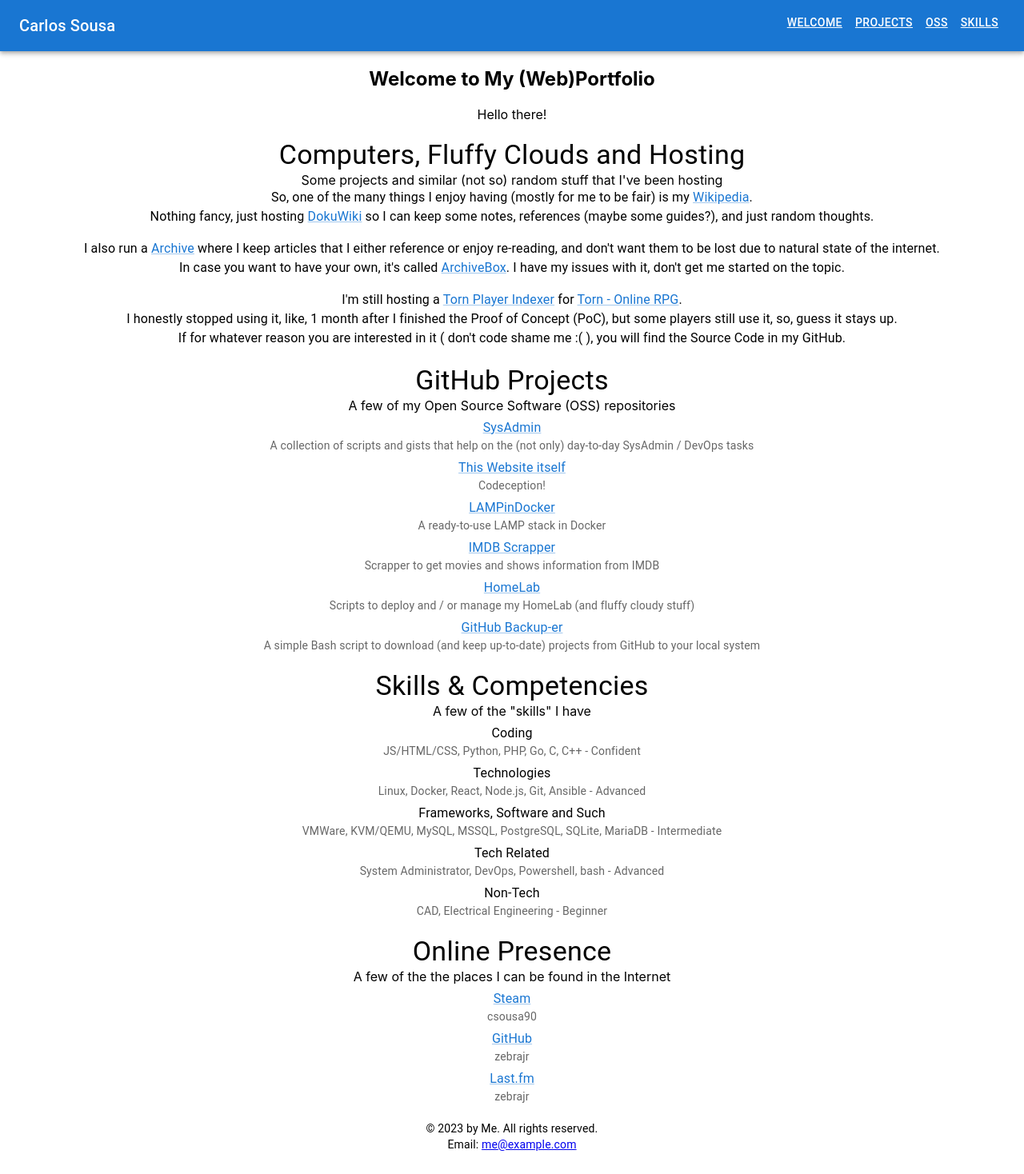
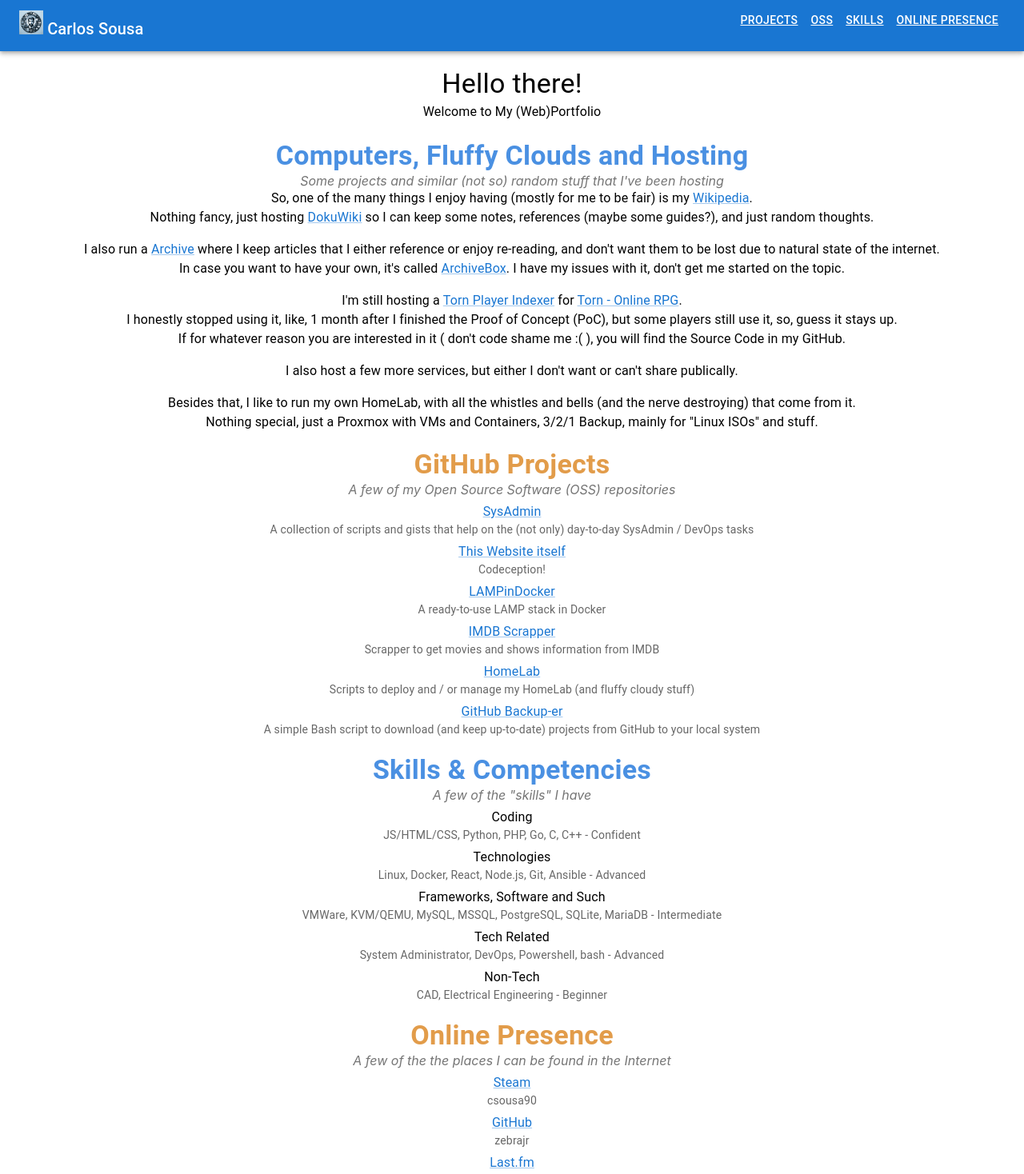
Before and after one commit to zebrajr/website, a React (Create React App) app in the folder frontend/: page / in a window 1280 px wide. Shown: the top 1468 px of the page at 80% size. Before the commit the page ends 1441 px from the top, so only its background shows below. Built offline with nearby package versions, Linux system fonts and the light colour scheme.

Commit message:
updated projects, skills and styles

```diff
--- a/frontend/public/index.html
+++ b/frontend/public/index.html
@@ -2,7 +2,7 @@
 <html lang="en">
   <head>
     <meta charset="utf-8" />
-    <link rel="icon" href="%PUBLIC_URL%/favicon.ico" />
+    <link rel="icon" href="%PUBLIC_URL%/website_logo_192.png" />
     <meta name="viewport" content="width=device-width, initial-scale=1" />
     <meta name="theme-color" content="#000000" />
     <meta
@@ -24,7 +24,7 @@
       work correctly both with client-side routing and a non-root public URL.
       Learn how to configure a non-root public URL by running `npm run build`.
     -->
-    <title>React App</title>
+    <title>Carlos Sousa</title>
   </head>
   <body>
     <noscript>You need to enable JavaScript to run this app.</noscript>
--- a/frontend/src/App.js
+++ b/frontend/src/App.js
@@ -8,6 +8,7 @@
 import OnlinePresence from './components/OnlinePresence';
 import CompetenciesSkills from './components/Skills';
 import Footer from './components/Footer';
+import FootPadding from './components/FootPadding';
 
 function App() {
     return (
@@ -21,6 +22,7 @@
                 <OnlinePresence />
             </main>
             <Footer />
+            <FootPadding />
         </div>
     );
 }
--- /dev/null
+++ b/frontend/src/components/FootPadding.js
@@ -0,0 +1,15 @@
+import React from 'react';
+import { Typography } from '@mui/material';
+
+function FootPadding() {
+    return (
+        <footer style={{ textAlign: 'center', marginTop: '20px'}}>
+            <Typography variant="body2">
+                The padding was on purpose :)
+                <br />It's <b>very</b> nice to be able to scroll past the bottom of the page :)
+            </Typography>
+        </footer>
+    );
+}
+
+export default FootPadding;
--- a/frontend/src/components/Footer.js
+++ b/frontend/src/components/Footer.js
@@ -3,10 +3,10 @@
 
 function Footer() {
     return (
-        <footer style={{ textAlign: 'center', marginTop: '20px' }}>
-            <Typography variant="body2">© 2023 by Me. All rights reserved.</Typography>
+        <footer style={{ textAlign: 'center', marginTop: '20px', paddingBottom: '1000px' }}>
+            <Typography variant="body2">© 2023 by Me. All (some?) rights reserved, I think?</Typography>
             <Typography variant="body2">
-                Email: <a href="mailto:me@example.com">me@example.com</a>
+                If you don't know me, you can try reaching out via: <a href="mailto:contact@carlossousa.tech">contact@carlossousa.tech</a>
             </Typography>
         </footer>
     );
--- a/frontend/src/components/Navbar.js
+++ b/frontend/src/components/Navbar.js
@@ -1,5 +1,12 @@
 import React from 'react';
 import { AppBar, Toolbar, Typography, Link as MuiLink, Box } from '@mui/material';
+
+
+const bannerImage = {
+    name: 'website_logo_192.png',
+    alt: 'Carlos Sousa Logo'
+}
+
 
 function Navbar() {
     return (
@@ -7,12 +14,9 @@
             <Toolbar>
                 <Box display="flex" justifyContent="space-between" width="100%">
                     <Typography variant="h6" color="inherit" noWrap>
-                        Carlos Sousa
+                        <img src={ bannerImage.name } width="30px" alt={ bannerImage.alt }/> Carlos Sousa
                     </Typography>
                     <Box>
-                        <MuiLink href="#welcome" color="inherit" variant="button" sx={{ margin: 1 }}>
-                            Welcome
-                        </MuiLink>
                         <MuiLink href="#projects" color="inherit" variant="button" sx={{ margin: 1 }}>
                             Projects
                         </MuiLink>
@@ -22,6 +26,9 @@
                         <MuiLink href="#skills" color="inherit" variant="button" sx={{ margin: 1 }}>
                             Skills
                         </MuiLink>
+                        <MuiLink href="#onlinePresence" color="inherit" variant="button" sx={{ margin: 1 }}>
+                            Online Presence
+                        </MuiLink>
                     </Box>
                 </Box>
             </Toolbar>
--- a/frontend/src/components/OnlinePresence.js
+++ b/frontend/src/components/OnlinePresence.js
@@ -1,5 +1,6 @@
 import React from 'react';
-import { List, ListItem, Typography, ListItemText, Link as MuiLink } from '@mui/material';
+import { Typography, ListItemText, Link as MuiLink } from '@mui/material';
+import { typographyStyles } from '../style';
 
 const titleText = "Online Presence";
 const subTitleText = "A few of the the places I can be found in the Internet";
@@ -27,8 +28,8 @@
     return (
         <div style={{ margin: '20px' }}>
             <section id={ sectionID }>
-                <Typography variant="h4">{ titleText }</Typography>
-                <Typography variant="h9">{ subTitleText }</Typography>
+                <Typography variant="h4" style={ typographyStyles.largeBoldHeaderSecondary }>{ titleText }</Typography>
+                <Typography variant="h9" style={ typographyStyles.subtleSubheading }>{ subTitleText }</Typography>
 
                 {onlineReferences.map((newReference, index) => (
                     <ListItemText
--- a/frontend/src/components/ProjectList.js
+++ b/frontend/src/components/ProjectList.js
@@ -1,5 +1,6 @@
 import React from 'react';
 import { List, ListItem, Typography, ListItemText, Link as MuiLink } from '@mui/material';
+import { typographyStyles } from '../style';
 
 const titleText = "GitHub Projects";
 const subTitleText = "A few of my Open Source Software (OSS) repositories";
@@ -38,12 +39,14 @@
     }
 ];
 
+
+
 function ProjectList() {
     return (
         <div id="projectsList">
             <section id={ sectionID }>
-                <Typography variant="h4">{ titleText }</Typography>
-                <Typography variant="h9">{ subTitleText }</Typography>
+                <Typography variant="h4" style={ typographyStyles.largeBoldHeaderSecondary }>{ titleText }</Typography>
+                <Typography variant="h9" style={ typographyStyles.subtleSubheading }>{ subTitleText }</Typography>
 
                 {projects.map((project, index) => (
                     <ListItemText
--- a/frontend/src/components/ProjectsText.js
+++ b/frontend/src/components/ProjectsText.js
@@ -1,5 +1,6 @@
 import React from 'react';
 import { Typography, Link as MuiLink } from '@mui/material';
+import { typographyStyles } from '../style';
 
 const titleText = "Computers, Fluffy Clouds and Hosting";
 const subTitleText = "Some projects and similar (not so) random stuff that I've been hosting";
@@ -25,13 +26,14 @@
     sourceURL: 'https://www.torn.com/'
 }
 
+
 function ProjectsText() {
     return (
         <div style={{ margin: '20px' }}>
             <section id={ sectionID }>
-            <Typography variant="h4">{ titleText }</Typography>
-            <Typography variant="h9">{ subTitleText }</Typography>
-            <Typography variant="body1" paragraph>
+            <Typography variant="h4" style={ typographyStyles.largeBoldHeaderPrimary }>{ titleText }</Typography>
+            <Typography variant="h9" style={ typographyStyles.subtleSubheading }>{ subTitleText }</Typography>
+            <Typography variant="body1" paragraph style={ typographyStyles.colorfulEmphasis }>
                 So, one of the many things I enjoy having (mostly for me to be fair) is my <MuiLink href={ wikipediaData.url } target="_blank">{ wikipediaData.text }</MuiLink>.
                 <br/>Nothing fancy, just hosting <MuiLink href={ wikipediaData.sourceURL } target="_blank">{ wikipediaData.sourceName }</MuiLink> so I can keep some notes, references (maybe some guides?), and just random thoughts.
             </Typography>
@@ -44,6 +46,13 @@
                 <br/>I honestly stopped using it, like, 1 month after I finished the Proof of Concept (PoC), but some players still use it, so, guess it stays up.
                 <br/>If for whatever reason you are interested in it ( don't code shame me :( ), you will find the Source Code in my GitHub.
             </Typography>
+            <Typography variant="body1" paragraph>
+               I also host a few more services, but either I don't want or can't share publically.
+            </Typography>
+            <Typography variant="body1" paragraph>
+               Besides that, I like to run my own HomeLab, with all the whistles and bells (and the nerve destroying) that come from it.
+               <br/>Nothing special, just a Proxmox with VMs and Containers, 3/2/1 Backup, mainly for "Linux ISOs" and stuff.
+            </Typography>
             </section>
         </div>
     );
--- a/frontend/src/components/Skills.js
+++ b/frontend/src/components/Skills.js
@@ -1,5 +1,6 @@
 import React from 'react';
-import { List, ListItem, Typography, ListItemText, Link as MuiLink } from '@mui/material';
+import { Typography, ListItemText } from '@mui/material';
+import { typographyStyles } from '../style';
 
 const titleText = "Skills & Competencies";
 const subTitleText = "A few of the \"skills\" I have";
@@ -37,8 +38,8 @@
     return (
         <div style={{ margin: '20px' }}>
             <section id={ sectionID }>
-                <Typography variant="h4">{ titleText }</Typography>
-                <Typography variant="h9">{ subTitleText }</Typography>
+                <Typography variant="h4" style={ typographyStyles.largeBoldHeaderPrimary }>{ titleText }</Typography>
+                <Typography variant="h9" style={ typographyStyles.subtleSubheading }>{ subTitleText }</Typography>
 
                 {skills.map((skill, index) => (
                     <ListItemText
--- a/frontend/src/components/Welcome.js
+++ b/frontend/src/components/Welcome.js
@@ -7,12 +7,12 @@
     return (
         <div style={{ margin: '20px' }}>
             <section id={ sectionID }>
-                    <h1>Welcome to My (Web)Portfolio</h1>
-                    <p>
+                    <Typography variant="h4" color="inherit" noWrap>
                         Hello there!
-                        <br />
-                    </p>
-
+                    </Typography>
+                    <Typography variant="subtitle1" color="inherit" noWrap>
+                        Welcome to My (Web)Portfolio
+                    </Typography>
                 </section>
         </div>
     )
--- /dev/null
+++ b/frontend/src/style.js
@@ -0,0 +1,20 @@
+const typographyStyles = {
+    largeBoldHeaderPrimary : {
+        fontWeight: 'bold',
+        marginBottom: '0px',
+        color: '#4a90e2'
+    },
+    largeBoldHeaderSecondary : {
+        fontWeight: 'bold',
+        marginBottom: '0px',
+        color: '#e29c4a'
+    },
+    subtleSubheading : {
+        fontStyle: 'italic',
+        color: '#757575',
+        marginBottom: '25px'
+    }
+}
+
+
+export { typographyStyles };
```
Also changed, not shown: frontend/public/logo.png (added), frontend/public/website_logo_192.png (added).
